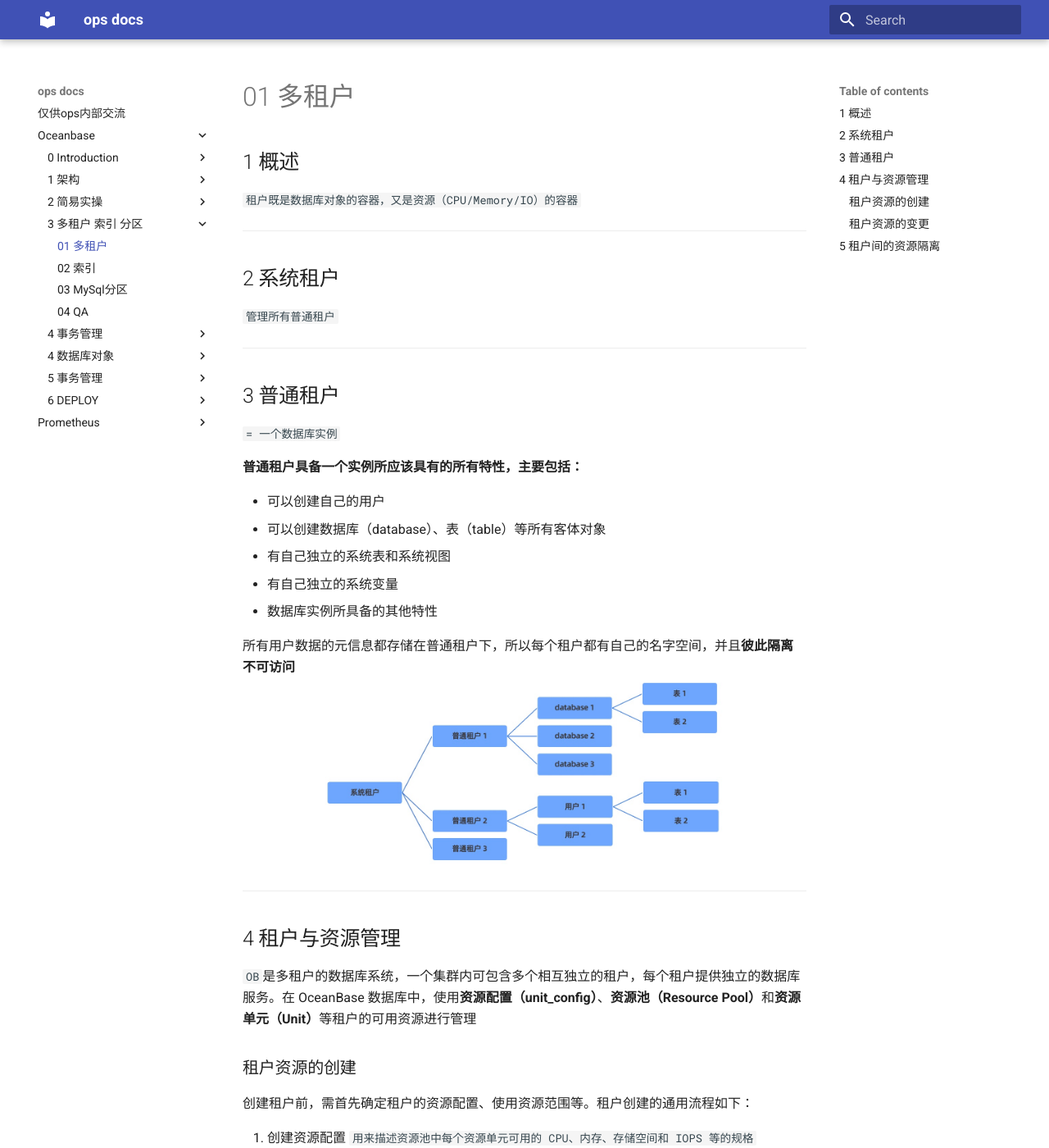
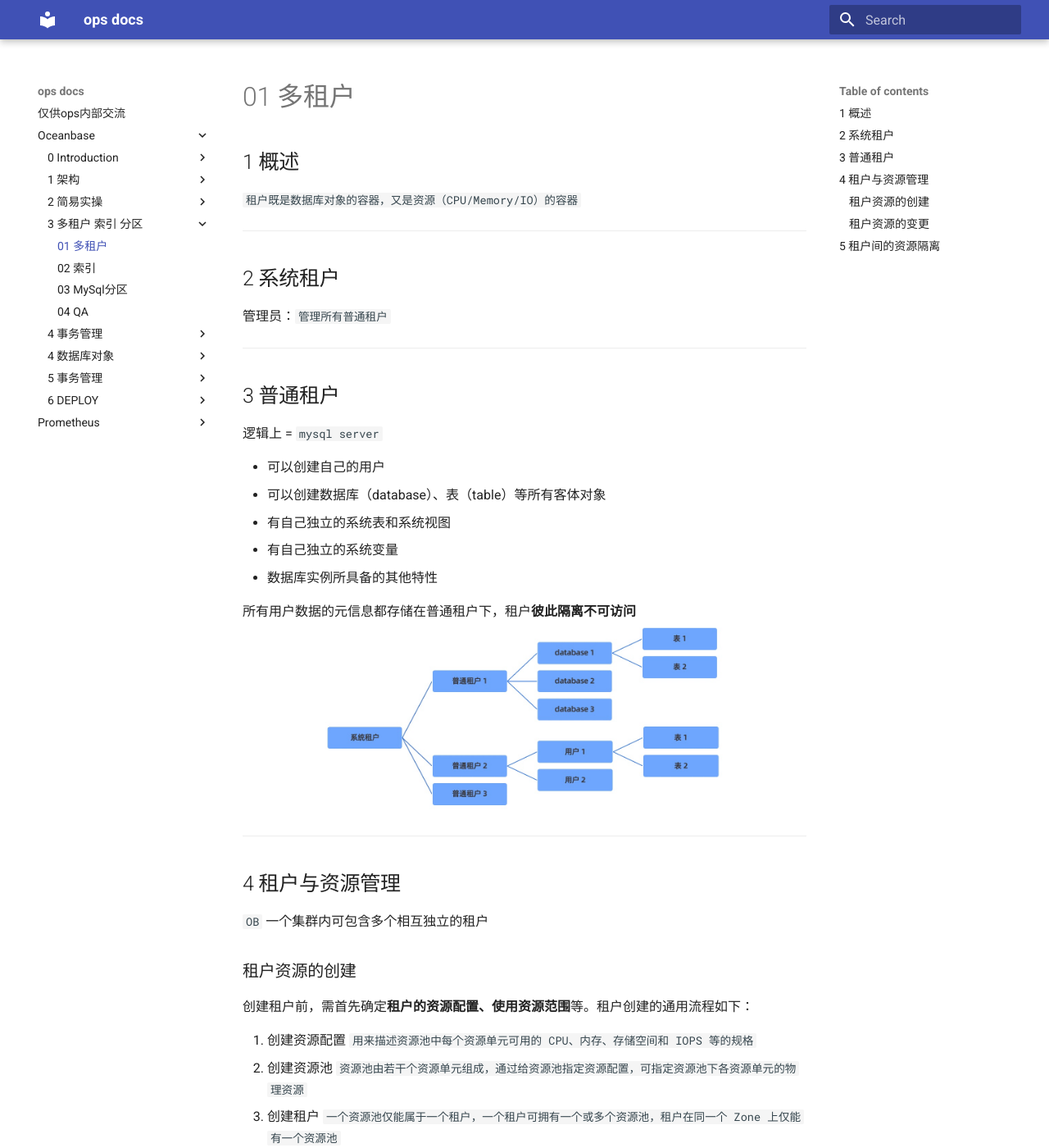
Before and after one commit to rocky-raccoon33/ops-doc, an MkDocs documentation site: the page built from docs/oceanbase/3 多租户-索引-分区/01 多租户.md, in a window 1280 px wide and 1400 px high. Shown: the whole window at 82% size. Built offline with MkDocs 1.6.1 and Material for MkDocs 9.7.7, drawn with Linux system fonts in a browser that asks for light colours.

Commit message:
add tenant intro

```diff
--- a/docs/oceanbase/3 多租户-索引-分区/01 多租户.md
+++ b/docs/oceanbase/3 多租户-索引-分区/01 多租户.md
@@ -6,15 +6,13 @@
 
 ## 2 系统租户
 
-`管理所有普通租户`
+管理员：`管理所有普通租户`
 
 ---
 
 ## 3 普通租户
 
-`= 一个数据库实例`
-
-**普通租户具备一个实例所应该具有的所有特性，主要包括：**
+逻辑上 = `mysql server`
 
 - 可以创建自己的用户
 - 可以创建数据库（database）、表（table）等所有客体对象
@@ -22,18 +20,18 @@
 - 有自己独立的系统变量
 - 数据库实例所具备的其他特性
 
-所有用户数据的元信息都存储在普通租户下，所以每个租户都有自己的名字空间，并且**彼此隔离不可访问**
+所有用户数据的元信息都存储在普通租户下，租户**彼此隔离不可访问**
 ![](img/tenant.jpeg)
 
 ---
 
 ## 4 租户与资源管理
 
-`OB`是多租户的数据库系统，一个集群内可包含多个相互独立的租户，每个租户提供独立的数据库服务。在 OceanBase 数据库中，使用**资源配置（unit_config）**、**资源池（Resource Pool）**和**资源单元（Unit）**等租户的可用资源进行管理
+`OB` 一个集群内可包含多个相互独立的租户
 
 ### 租户资源的创建
 
-创建租户前，需首先确定租户的资源配置、使用资源范围等。租户创建的通用流程如下：
+创建租户前，需首先确定**租户的资源配置、使用资源范围**等。租户创建的通用流程如下：
 
 1. 创建资源配置 `用来描述资源池中每个资源单元可用的 CPU、内存、存储空间和 IOPS 等的规格`
 2. 创建资源池 `资源池由若干个资源单元组成，通过给资源池指定资源配置，可指定资源池下各资源单元的物理资源`
```
